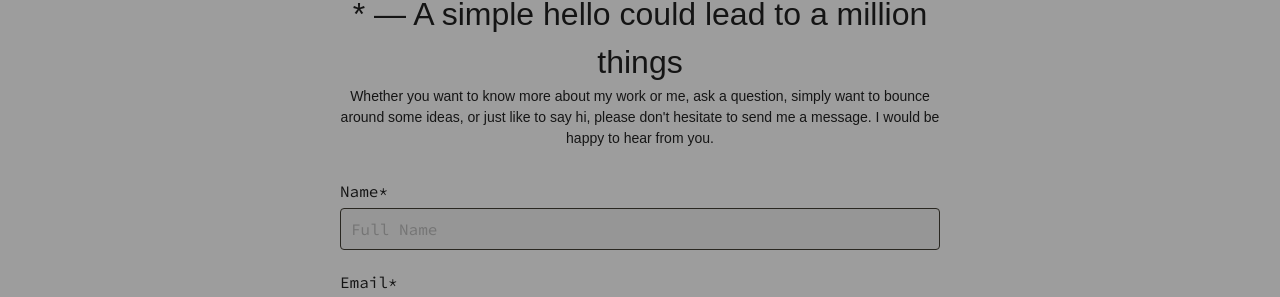
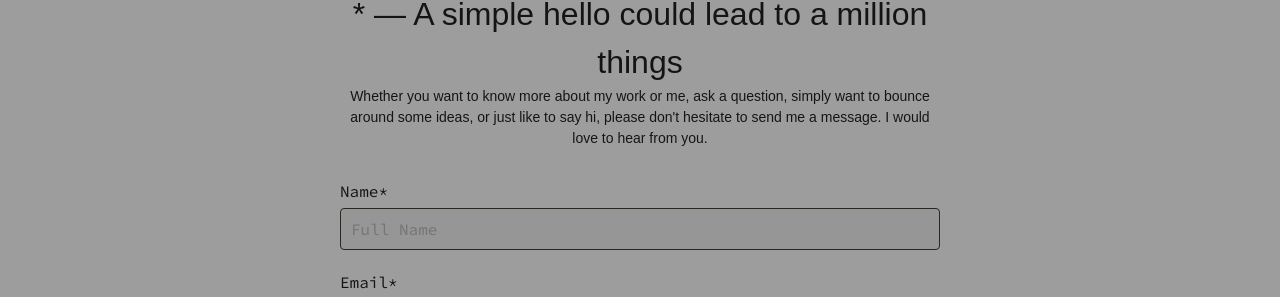
Before and after one commit to dduyg/duuuy, a Jekyll site: the page built from contact.html, in a window 1280 px wide. Shown: the part 192-489 px from the top of the page. Built offline with Jekyll 4.4.1, drawn with Linux system fonts in a browser that asks for light colours; nearby versions of some CDN libraries; some web fonts are replaced.

Commit message:
Update contact-form.html

```diff
--- a/_includes/contact-form.html
+++ b/_includes/contact-form.html
@@ -1,7 +1,7 @@
 <div id="contact-form">
     <div class="contacting">
         <h1>* — A simple hello could lead to a million things</h1>
-        <p>Whether you want to know more about my work or me, ask a question, simply want to bounce around some ideas, or just like to say hi, please don't hesitate to send me a message. I would be happy to hear from you.</p>
+        <p>Whether you want to know more about my work or me, ask a question, simply want to bounce around some ideas, or just like to say hi, please don't hesitate to send me a message. I would love to hear from you.</p>
         <form id="myForm" action="https://formspree.io/f/mvoenkpz" method="POST">
             <div class="form-group">
                 <label for="name">Name*</label>
```
